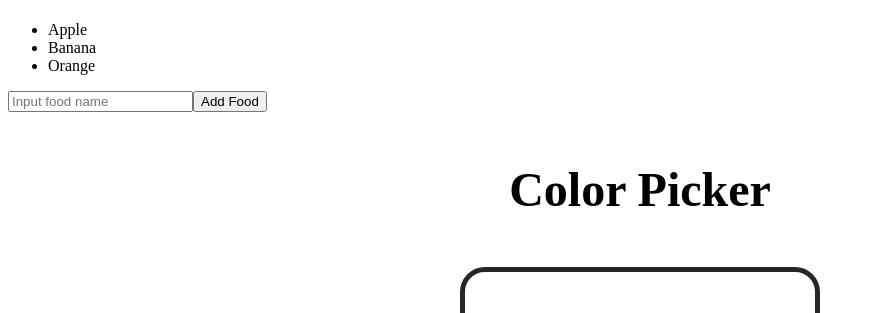
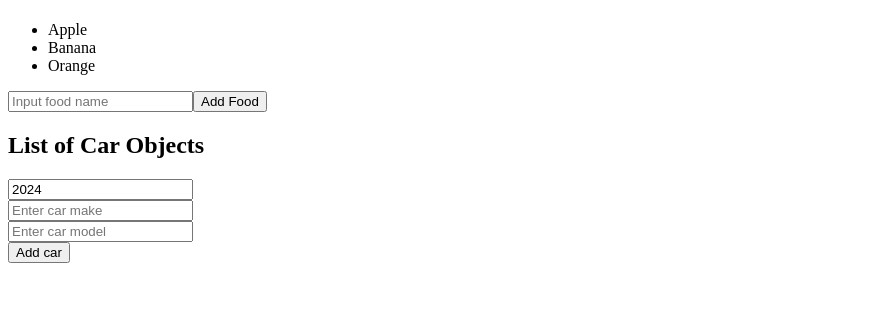
Before and after one commit to BaKozak/my-react-app, a React (Vite) app: page / in a window 1280 px wide. Shown: the part 2220-2533 px from the top of the page, without its empty margins (0-875 px from the left). Built offline with nearby package versions, Linux system fonts and the light colour scheme.

Commit message:
new component

```diff
--- a/src/App.tsx
+++ b/src/App.tsx
@@ -11,6 +11,7 @@
 import MyComponent2 from "./MyComponent2";
 import MyComponent3 from "./MyComponent3";
 import MyComponent4 from "./MyComponent4";
+import MyComponent5 from "./MyComponent5";
 import Counter from "./Counter";
 import ColorPicker from "./ColorPicker";
 
@@ -44,6 +45,7 @@
       <MyComponent2 />
       <MyComponent3 />
       <MyComponent4 />
+      <MyComponent5 />
       <ColorPicker />
       <Footer />
     </>
--- /dev/null
+++ b/src/MyComponent5.tsx
@@ -0,0 +1,66 @@
+import { useState } from "react"
+
+type Car = {
+    year: number;
+    make: string;
+    model: string;
+}
+
+function MyComponent5() {
+
+    const [cars, setCars] = useState<Car[]>([]);
+    const [carYear, setCarYear] = useState(new Date().getFullYear());
+    const [carMake, setCarMake] = useState("");
+    const [carModel, setCarModel] = useState("");
+
+    function handleAddCar() {
+
+        const newCar = { year: carYear, make: carMake, model: carModel }
+
+        setCars(c => [...c, newCar]);
+
+        setCarYear(new Date().getFullYear());
+        setCarMake("");
+        setCarModel("");
+    }
+
+    function handleRemoveCar(index: number) {
+        setCars(c => c.filter((_, i) => i !== index ));
+    }
+
+    function handleYearChange(event: any) {
+        setCarYear(event.target.value)
+    }
+
+    function handleMakeChange(event: any) {
+        setCarMake(event.target.value);
+    }
+
+    function handleModelChange(event: any) {
+        setCarModel(event.target.value);
+    }
+
+
+    return (
+        <div>
+            <h2>List of Car Objects</h2>
+            <ul>
+                {cars.map((car, index) =>
+                    <li key={index} onClick={() => handleRemoveCar(index)}>
+                        {car.year} {car.make} {car.model}
+                    </li>)}
+            </ul>
+
+            <input type="number" value={carYear} onChange={handleYearChange} placeholder="Enter car year" />
+            <br />
+            <input type="text" value={carMake} onChange={handleMakeChange} placeholder="Enter car make" />
+            <br />
+            <input type="text" value={carModel} onChange={handleModelChange} placeholder="Enter car model" />
+            <br />
+            <button onClick={handleAddCar}>Add car</button>
+
+
+        </div>
+    )
+}
+export default MyComponent5
```
